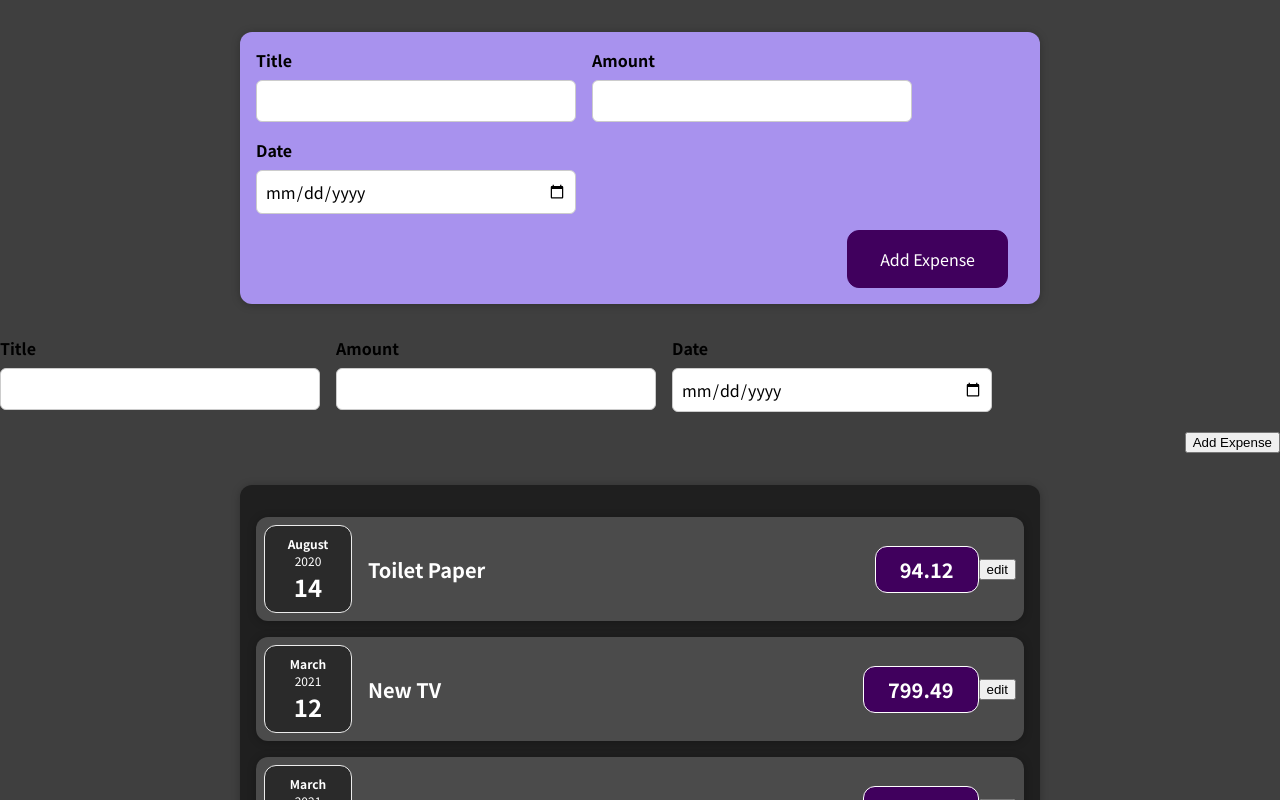
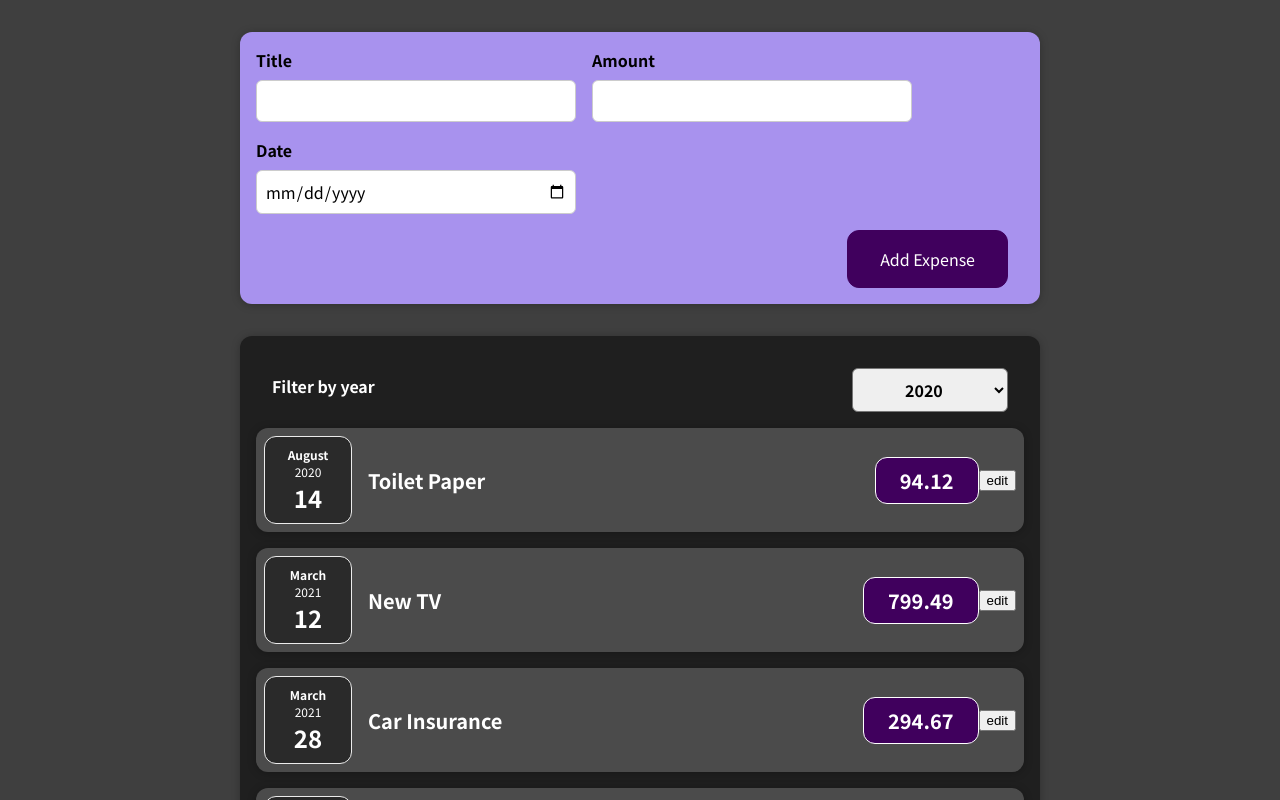
Before and after one commit to fatemeh-lohrasbi/react-expense-tracker, a React (Create React App) app: page / in a window 1280 px wide. Shown: the top 800 px of the page. Built offline with nearby package versions, Linux system fonts and the light colour scheme; the HTML template or start-up script is replaced by a standard one.

Commit message:
pass selected years from expenseFilter to AllExpenseItem and save them on state

```diff
--- a/src/App.js
+++ b/src/App.js
@@ -1,5 +1,4 @@
 import AllExpenseItem from "./components/Expenses/AllExpenseItem";
-import ExpenseForm from "./components/NewExpense/ExpenseForm";
 import NewExpense from "./components/NewExpense/NewExpense";
 
 const App = () => {
@@ -32,7 +31,6 @@ const App = () => {
   return (
     <div>
       <NewExpense onAddExpense={AddExpenseHandler} />
-      <ExpenseForm />
       <AllExpenseItem items={expenses} />
 
     </div>
--- a/src/components/Expenses/AllExpenseItem.js
+++ b/src/components/Expenses/AllExpenseItem.js
@@ -1,10 +1,18 @@
+import React, { useState } from "react";
 import '../Expenses/AllExpenseItem.css';
 import ExpenseItem from '../Expenses/ExpenseItem';
 import Card from '../UI/Card';
+import ExpensesFilter from './ExpenseFilter';
+
 
 const AllExpenseItem = (props) => {
+    const [filteredYear, setFilteredYear] = useState('2020');
+    const filterChangeHandler = selectedYear => {
+        setFilteredYear(selectedYear);
+    }
     return (
         <Card className='expenses'>
+            <ExpensesFilter selected={filteredYear} onChangeFilter={filterChangeHandler} />
             <ExpenseItem title={props.items[0].title} amount={props.items[0].amount} date={props.items[0].date} />
             <ExpenseItem title={props.items[1].title} amount={props.items[1].amount} date={props.items[1].date} />
             <ExpenseItem title={props.items[2].title} amount={props.items[2].amount} date={props.items[2].date} />
--- a/src/components/Expenses/ExpenseFilter.js
+++ b/src/components/Expenses/ExpenseFilter.js
@@ -1,13 +1,15 @@
 import React from 'react';
+import './ExpenseFilter.css';
 
-import './ExpensesFilter.css';
-
-const ExpensesFilter = () => {
+const ExpensesFilter = (props) => {
+       const dropDownChangeHandler = (event) => {
+        props.onChangeFilter(event.target.value)
+    }
     return (
         <div className='expenses-filter'>
             <div className='expenses-filter__control'>
                 <label>Filter by year</label>
-                <select>
+                <select value={props.selected} onChange={dropDownChangeHandler}>
                     <option value='2022'>2022</option>
                     <option value='2021'>2021</option>
                     <option value='2020'>2020</option>
```
